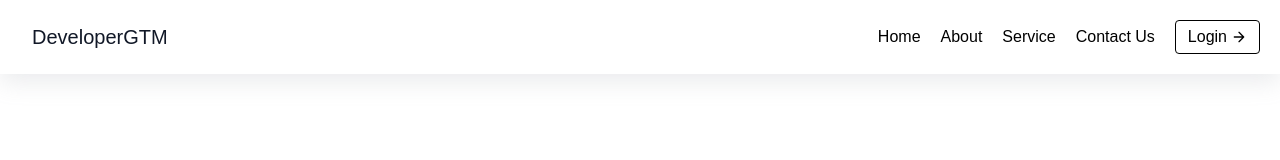
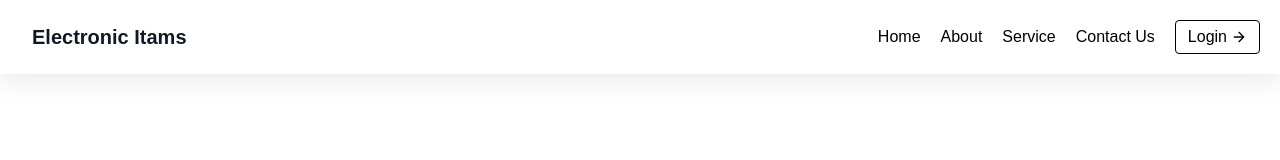
Before and after one commit to Avenkatesh1/HTML-CSS-Animations, a website: page index.html in a window 1280 px wide. Shown: the top 160 px of the page. Drawn offline with nearby package versions, Linux system fonts and the light colour scheme.

Commit message:
changes to the brand names and implimanted to the Tailwind css #3

```diff
--- a/index.html
+++ b/index.html
@@ -15,7 +15,7 @@
     <div class="container mx-auto flex flex-wrap p-5 flex-col md:flex-row items-center">
       <a class="flex title-font font-medium items-center text-gray-900 mb-4 md:mb-0">
 
-        <span class="ml-3 text-xl">DeveloperGTM</span>
+        <span class="ml-3 text-xl"><strong>Electronic Itams</strong></span>
       </a>
       <nav class="md:ml-auto flex flex-wrap items-center text-base justify-center cursor-pointer">
         <a class="mr-5 hover:text-gray-900">Home</a>
@@ -686,7 +686,7 @@
       <div class="container mx-auto py-4 px-5 flex flex-wrap flex-col sm:flex-row">
         <p class="text-gray-500 text-sm text-center sm:text-left">Copyright &copy; 2024 design by —
           <a href="https://instagram.com/developergtm" rel="noopener noreferrer" class="text-black ml-1"
-            target="_blank">@DeveloperGTM</a>
+            target="_blank">@ Me</a>
         </p>
         <span class="inline-flex sm:ml-auto sm:mt-0 mt-2 justify-center sm:justify-start">
           <a class="text-gray-500">
```
Also changed, not shown: 1 other file.
